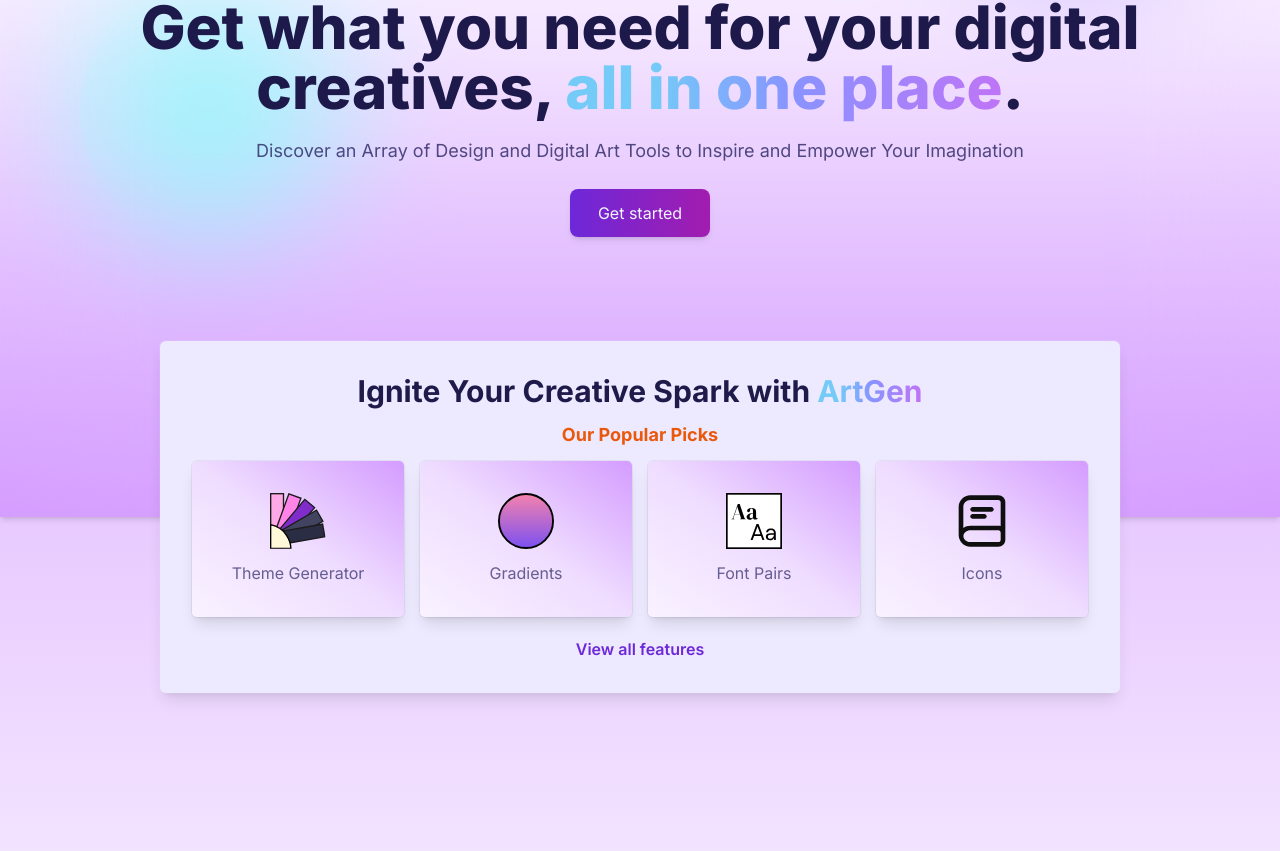
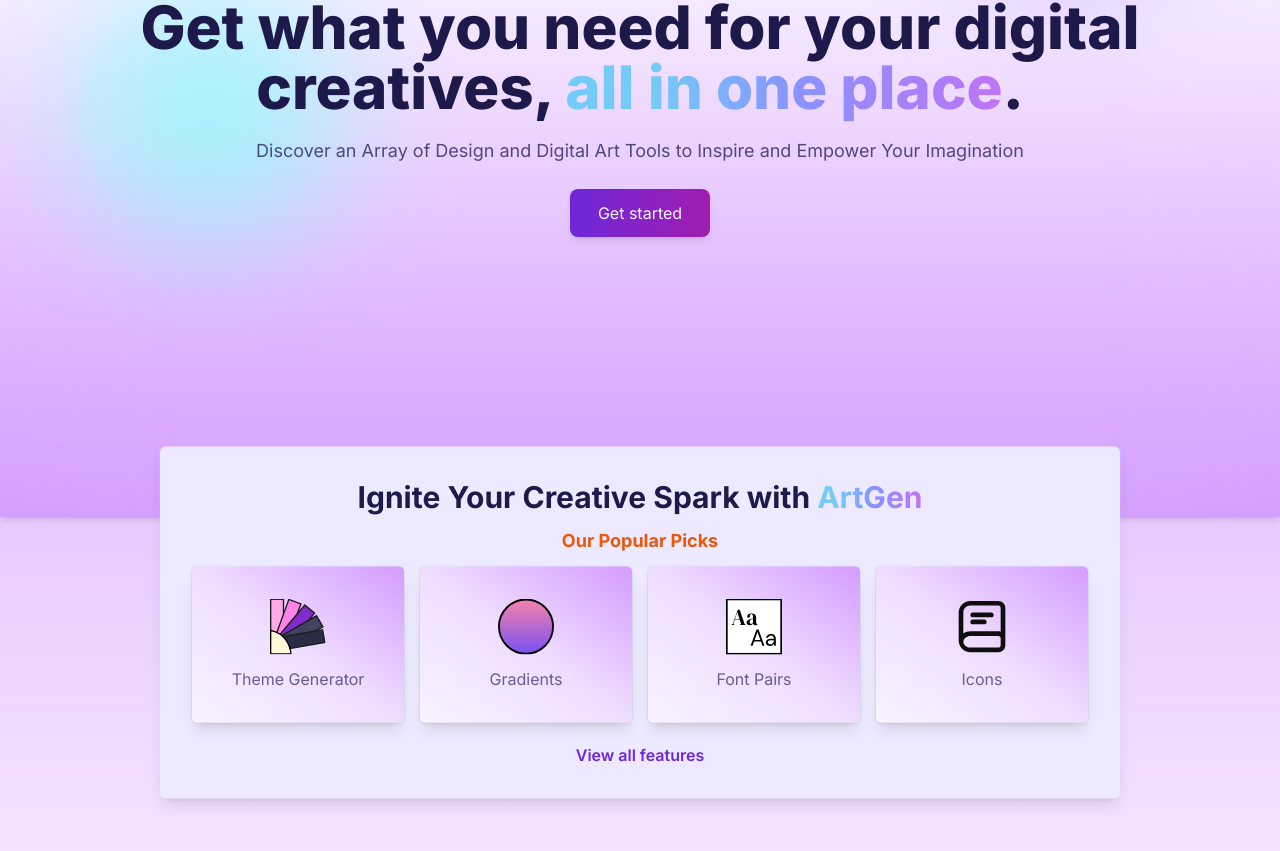
Before and after one commit to ikeawesom/ArtGen, a Next.js app: page / in a window 1280 px wide. Shown: the part 339-1190 px from the top of the page. Built offline with nearby package versions, Linux system fonts and the light colour scheme.

Commit message:
fixed feature banner

```diff
--- a/app/components/FeatureBanner.tsx
+++ b/app/components/FeatureBanner.tsx
@@ -1,7 +1,7 @@
 export default function FeatureBanner() {
   return (
     <div>
-      <h1 className="z-20 absolute bottom-0 left-0 w-full grid place-items-center translate-y-1/2 feature-banner">
+      <h1 className="z-20 absolute w-full grid place-items-center feature-banner">
         <div className="w-3/4 bg-violet-100 rounded-md p-8 shadow-lg ring-1 ring-violet-50/10 text-center">
           <h1 className="text-3xl text-indigo-950 font-bold">
             Ignite Your Creative Spark with{" "}
--- a/app/components/LandingPage.tsx
+++ b/app/components/LandingPage.tsx
@@ -19,7 +19,6 @@
           </div>
         </div>
       </div>
-      <FeatureBanner />
     </div>
   );
 }
--- a/app/components/PageWrapper.tsx
+++ b/app/components/PageWrapper.tsx
@@ -5,5 +5,7 @@
 }
 
 export default function PageWrapper({ children }: Props) {
-  return <div className="w-100 md:px-48 px-10 page-wrapper">{children}</div>;
+  return (
+    <div className="relative w-100 md:px-48 px-10 page-wrapper">{children}</div>
+  );
 }
--- a/app/globals.css
+++ b/app/globals.css
@@ -89,10 +89,8 @@
   transform: scale(1.05);
 }
 
-@media (max-width: 920px) {
-  .feature-banner {
-    transform: translateY(80%);
-  }
+.feature-banner {
+  transform: translateY(-20%);
 }
 
 @media (min-width: 560px) {
--- a/app/page.tsx
+++ b/app/page.tsx
@@ -9,6 +9,7 @@
   return (
     <main className="relative">
       <LandingPage />
+      <FeatureBanner />
       <PageWrapper>
         <div className="h-screen">
           <h1>hello world</h1>
```
